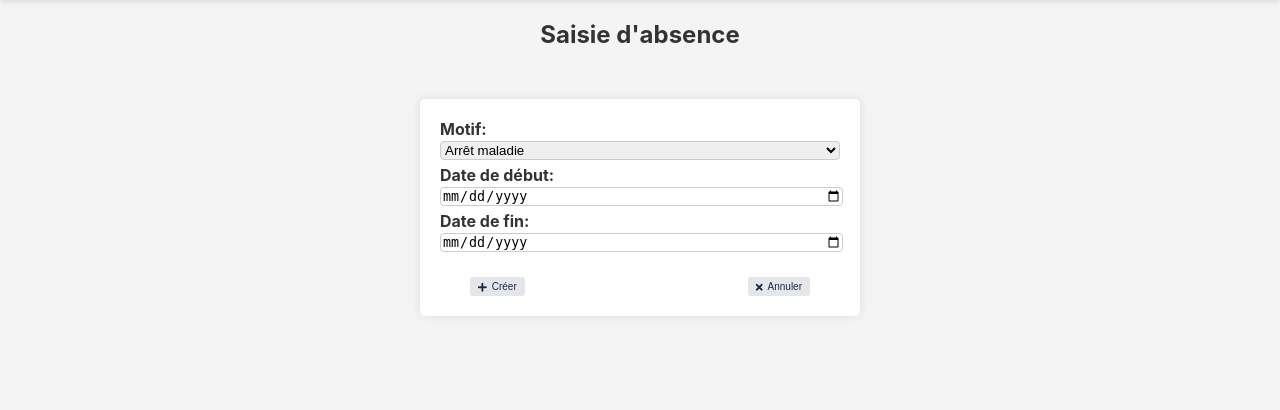
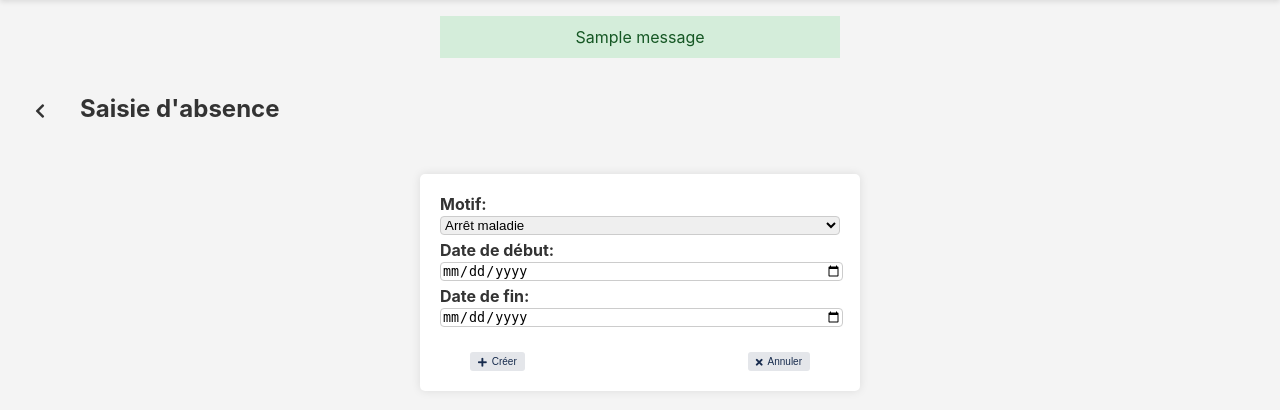
Before and after one commit to astr-id/evaldjango, a Django app: page /projetmanagement/saisie_absence/ in a window 1280 px wide. Shown: the part 60-470 px from the top of the page. Run offline with Django 5.2, Linux system fonts and the light colour scheme; a user stored in the database is signed in; tables that the repository leaves empty hold one stand-in row (values such as "Sample post"); one stand-in notice (Sample message) is shown.

Commit message:
vive le css

```diff
--- a/projetmanagement/static/style.css
+++ b/projetmanagement/static/style.css
@@ -121,6 +121,8 @@ i {
     max-width: 400px;
     margin-left: auto;
     margin-right: auto;
+    list-style: none;
+    padding-left: 0px;
 }
 
 .alert-danger {
@@ -132,6 +134,7 @@ i {
     max-width: 400px;
     margin-left: auto;
     margin-right: auto;
+    list-style: none;
 }
 
 .messages li {
--- a/projetmanagement/templates/saisie_absence.html
+++ b/projetmanagement/templates/saisie_absence.html
@@ -8,7 +8,21 @@
 <body>
 {% extends "base.html" %}
 {% block content %}
-    <h2 class="margin">Saisie d'absence</h2>
+    <!-- Conteneur message -->
+    {% if messages %}
+        <ul class="messages">
+            {% for message in messages %}
+                <li>{{ message }}</li>
+            {% endfor %}
+        </ul>
+    {% endif %}
+    <div class="in-line" style="justify-content: flex-start; margin-left: 30px;">
+        <a href="{% url 'liste_projets' %}">
+            <i class="fas fa-chevron-left back-icon" title="Retour"></i>
+        </a>
+        <h2 class="margin">Saisie d'absence</h2>
+    </div>
+
     <form class="form" method="post">
         {% csrf_token %}
         <label for="type">Motif:</label>
--- a/projetmanagement/views.py
+++ b/projetmanagement/views.py
@@ -260,6 +260,7 @@ def saisie_absence(request):
         )
         #for tache in Taches.objects.contains(Utilisateur.objects.get(id=request.user.id)):
         #    tache.mettre_a_jour_statut_absence()
+        messages.success(request, "Absence enregistré.")
     return render(request, 'saisie_absence.html')
 
 
```
